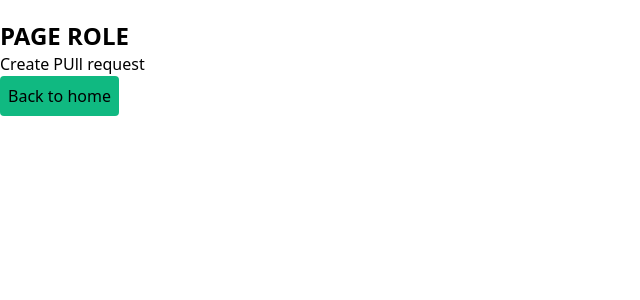
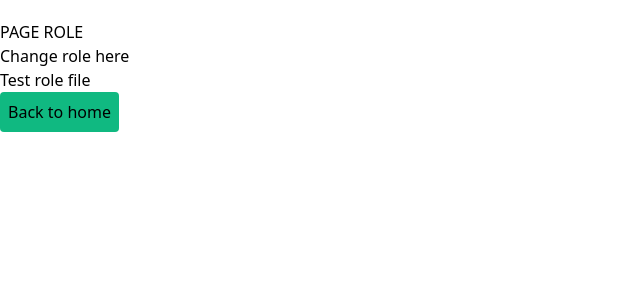
Before and after one commit to Binhbong37/newVue, a Vue app: page /role in a window 1280 px wide. Shown: the top 300 px of the page, without its empty margins (0-640 px from the left). Built offline with nearby package versions, Linux system fonts and the light colour scheme.

Commit message:
Change name commit

```diff
--- a/src/components/Role.vue
+++ b/src/components/Role.vue
@@ -1,7 +1,9 @@
 <template>
   <div>
-    <h1 class="text-2xl font-bold">PAGE ROLE</h1>
-    <p>Create PUll request</p>
+    <h1>PAGE ROLE</h1>
+
+    <p>Change role here</p>
+    <p>Test role file</p>
 
     <button class="bg-emerald-500 p-2 rounded">
       <router-link to="/">Back to home</router-link>
```
